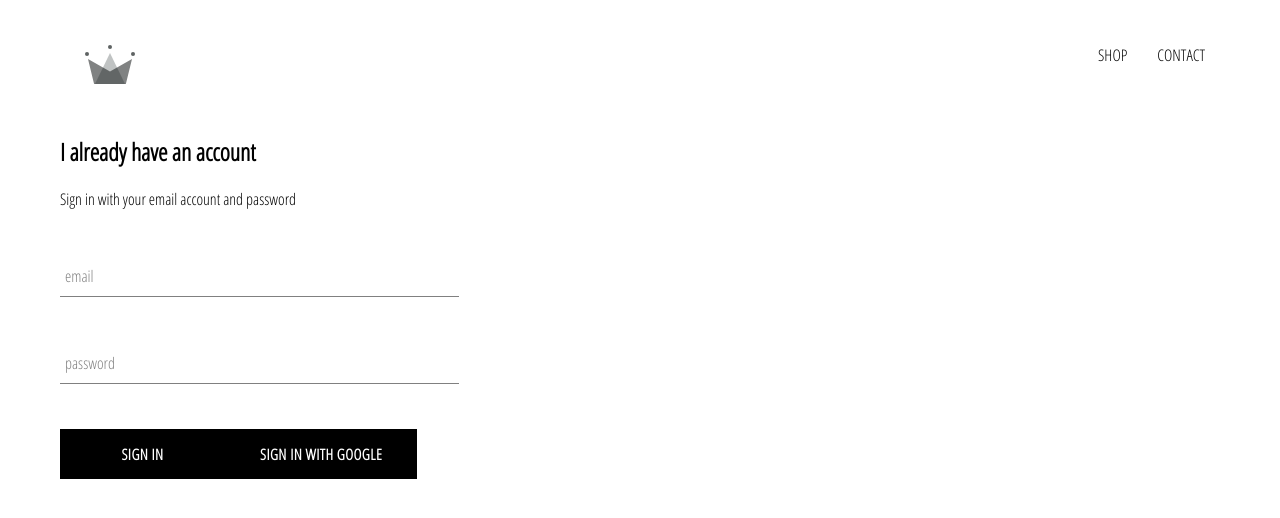
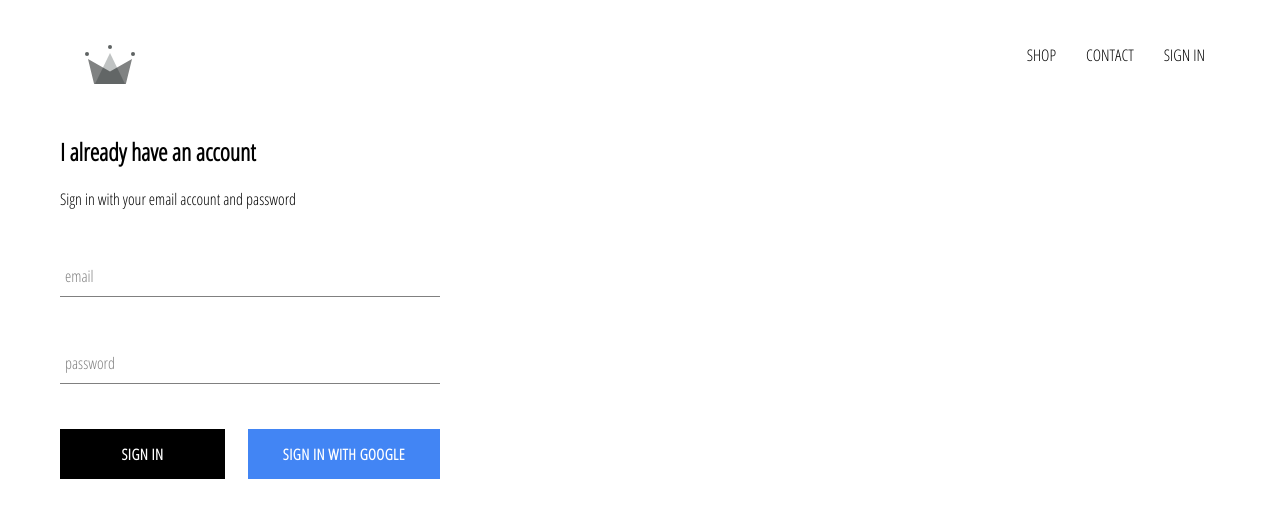
Before and after one commit to jceatwell/crwn-clothing, a React (Create React App) app: page /signin in a window 1280 px wide. Shown: the top 518 px of the page. Built offline with nearby package versions, Linux system fonts and the light colour scheme; no server answers.

Commit message:
Integrate Firebase into application
Done:
- Created Sign in component with sign in component
- Sign in with Goolge through utility module

```diff
--- a/src/App.css
+++ b/src/App.css
@@ -7,3 +7,7 @@
     text-decoration: none;
     color: black;
 }
+
+* {
+    box-sizing: border-box;
+}
--- a/src/App.js
+++ b/src/App.js
@@ -2,21 +2,44 @@
 import { Route, Switch } from 'react-router';
 import './App.css';
 import Header from './components/header/header.component';
+import { auth } from './firebase/firebase.utils';
 import HomePage from './pages/homepage/homepage.component';
 import ShopPage from './pages/shop/shop.component';
 import SignInAndSignUpPage from './pages/sign-in-and-sign-up/sign-in-and-sign-up.component';
 
-function App() {
+class App extends React.Component {
+  constructor() {
+    super();
+    this.state = {
+      currentUser: null
+    };
+  }
+
+  unsubscribeFromAuth = null;
+
+  componentDidMount() {
+    this.unsubscribeFromAuth = auth.onAuthStateChanged(user => {
+      this.setState({ currentUser: user });
+      console.log(user);
+    })
+  }
+
+  componentWillUnmount() {
+    this.unsubscribeFromAuth();
+  }
+
+  render() {
     return (
       <div>
-      <Header/>
+        <Header currentUser={this.state.currentUser}/>
         <Switch>
-        <Route exact path ='/' component={HomePage} />
-        <Route path ='/shop' component={ShopPage} />
+          <Route exact path='/' component={HomePage} />
+          <Route path='/shop' component={ShopPage} />
           <Route path='/signin' component={SignInAndSignUpPage} />
         </Switch>
       </div>
     );
   }
+}
 
 export default App;
--- a/src/components/custom-button/custom-button.component.jsx
+++ b/src/components/custom-button/custom-button.component.jsx
@@ -2,8 +2,11 @@
 import './custom-button.styles.scss';
 
 
-const CustomButton = ({ children, ...otherProps }) => (
-    <button className='custom-button' {...otherProps} >
+const CustomButton = ({ children, isGoogleSignIn, ...otherProps }) => (
+    <button
+        className={`${isGoogleSignIn ? 'google-sign-in' : ''} custom-button`}
+        {...otherProps}
+    >
         {children}
     </button>
 );
--- a/src/components/custom-button/custom-button.styles.scss
+++ b/src/components/custom-button/custom-button.styles.scss
@@ -19,4 +19,15 @@
       color: black;
       border: 1px solid black;
     }
+
+    &.google-sign-in {
+      background-color: #4285f4;
+      color: white;
+
+      &:hover {
+        background-color: #357ae8;
+        border: none;
+      }
+    }
+
   }
--- a/src/components/header/header.component.jsx
+++ b/src/components/header/header.component.jsx
@@ -1,9 +1,10 @@
 import React from 'react';
 import { Link } from 'react-router-dom';
 import { ReactComponent as Logo } from '../../assets/crown.svg';
+import { auth } from '../../firebase/firebase.utils';
 import './header.styles.scss';
 
-const Header = () => (
+const Header = ({ currentUser }) => (
     <div className='header'>
         <Link className='logo-container' to='/'>
             <Logo className='logo' />
@@ -15,6 +16,12 @@
             <Link className='option' to='/shop'>
                 CONTACT
             </Link>
+            {
+                currentUser ?
+                    <div className='option' onClick={() => auth.signOut()}>SIGN OUT</div>
+                    :
+                    <Link className='option' to='/signin'> SIGN IN</Link>
+            }
         </div>
     </div>
 );
--- a/src/components/header/header.styles.scss
+++ b/src/components/header/header.styles.scss
@@ -20,6 +20,7 @@
 
       .option {
         padding: 10px 15px;
+        cursor: pointer;
       }
     }
   }
--- a/src/components/sign-in/sign-in.component.jsx
+++ b/src/components/sign-in/sign-in.component.jsx
@@ -47,8 +47,13 @@
                         required
                     />
 
-                    <CustomButton type='submit'>Sign in</CustomButton>
-                    <CustomButton onClick={signInWithGoogle }>Sign in with Google</CustomButton>
+                    <div className='buttons'>
+                        <CustomButton type='submit'>Sign in</CustomButton>
+                        <CustomButton onClick={signInWithGoogle} isGoogleSignIn>
+                            Sign in with Google
+                        </CustomButton>
+                    </div>
+
                 </form>
             </div>
         );
--- a/src/components/sign-in/sign-in.styles.scss
+++ b/src/components/sign-in/sign-in.styles.scss
@@ -1,9 +1,14 @@
 .sign-in {
-    width: 30vw;
+    width: 380px;
     display: flex;
     flex-direction: column;
 
     .title {
         margin: 10px 0px;
     }
+
+    .buttons {
+        display: flex;
+        justify-content: space-between;
+    }
 }
```
Lines whose indentation alone changed are shown as unchanged.
